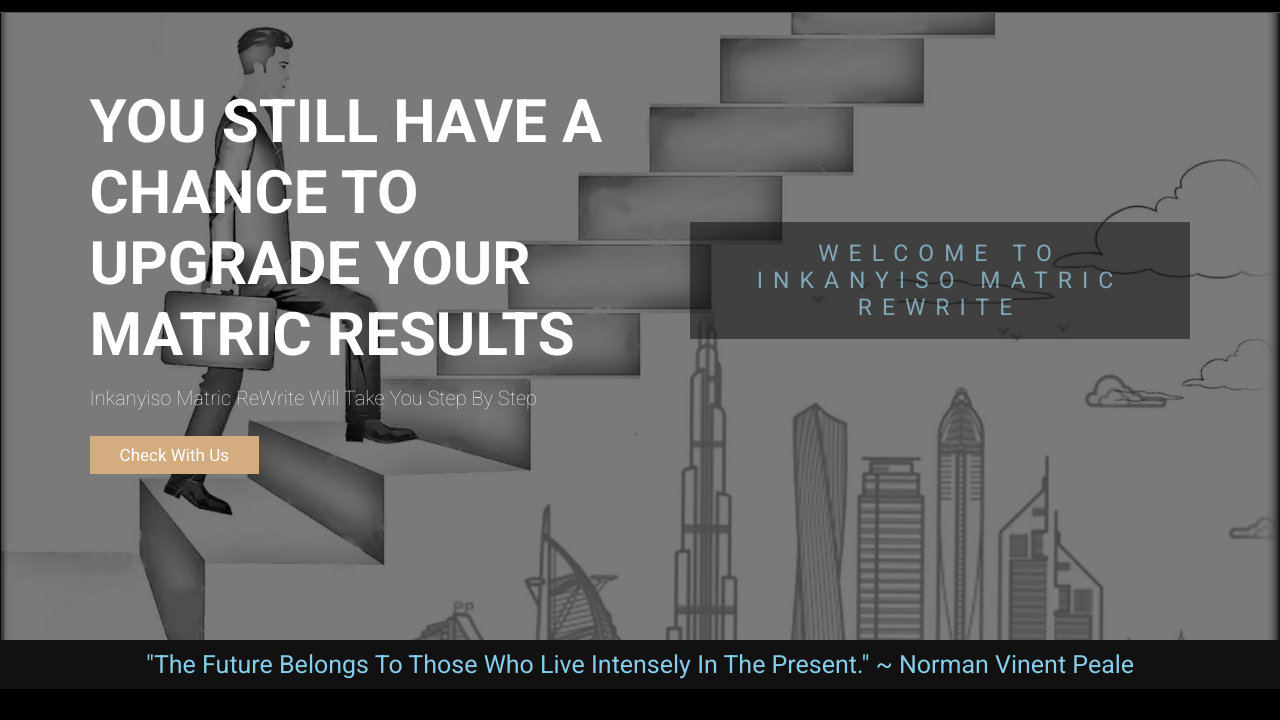
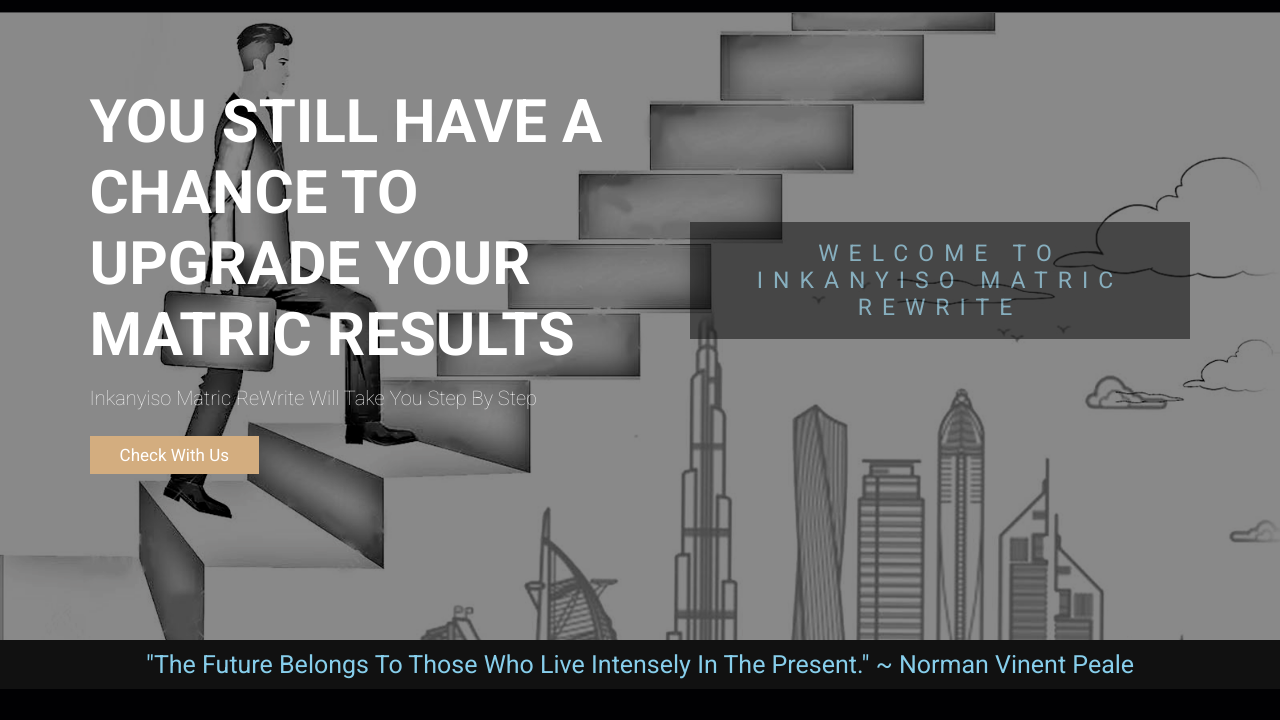
Before and after one commit to idcossa/InkanyisoMatricReWrite, a plain HTML site: page index.html in a window 1280 px wide. Shown: the part 80-800 px from the top of the page. Drawn offline with Linux system fonts and the light colour scheme.

Commit message:
Update style.css

```diff
--- a/css/style.css
+++ b/css/style.css
@@ -261,7 +261,7 @@ section{
     min-height: 90vh;
     display:flex;
     align-items: center;
-    background:url(/images/steps-edit.png) no-repeat;
+    background:url(/images/steps-edit2.png) no-repeat;
     background-size:cover; /*cover*/
     background-position: left; /*center*/
 }
```
